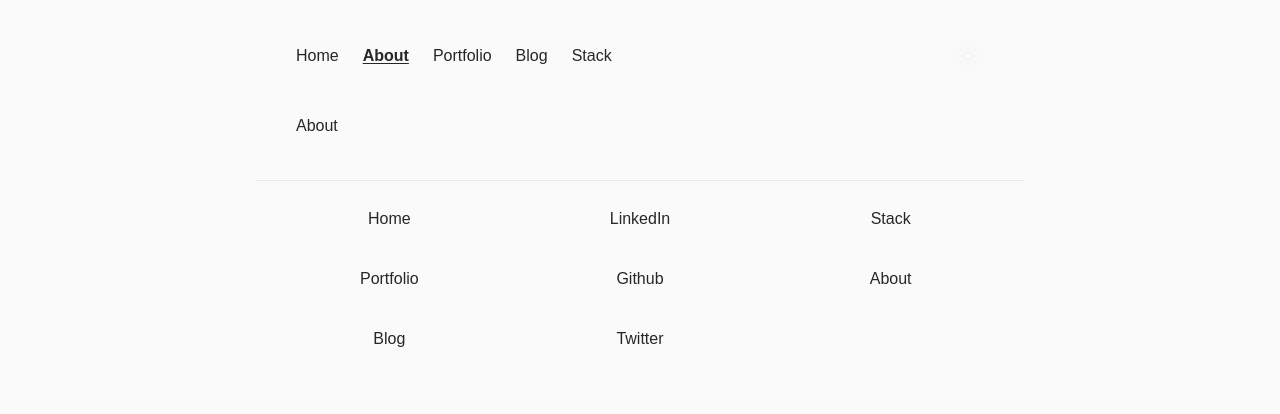
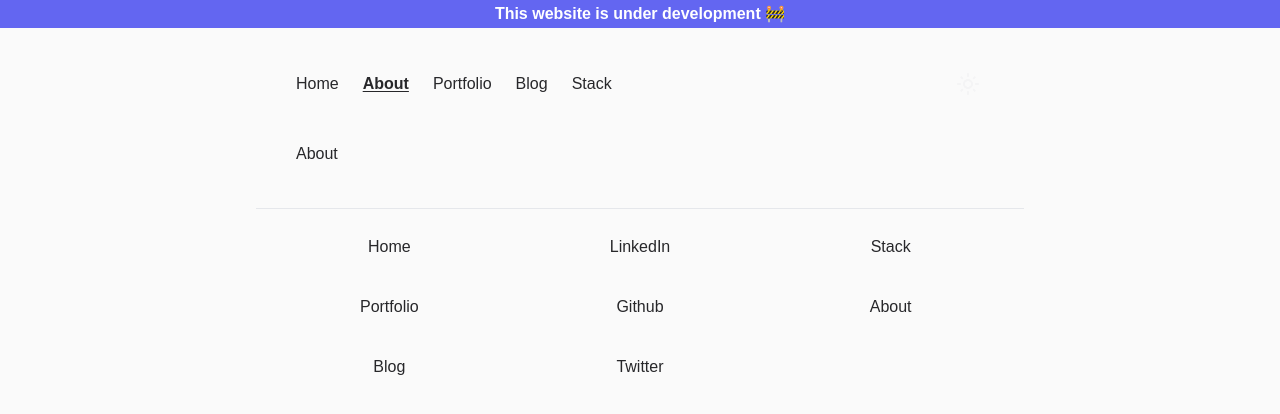
Before and after one commit to Railly/website, a Next.js app: page /about in a window 1280 px wide. Shown: the top 414 px of the page. Built offline with nearby package versions, Linux system fonts and the light colour scheme.

Commit message:
fix: remove unescaped literal

```diff
--- a/components/Header.tsx
+++ b/components/Header.tsx
@@ -85,6 +85,11 @@ const Header = () => {
           </ul>
         </header>
       </div>
+      <div className="sticky top-0 z-40 w-full text-center bg-indigo-500 h-7">
+        <span className="font-bold text-white">
+          This website is under development 🚧
+        </span>
+      </div>
       <header className="container flex justify-between max-w-3xl py-10 mx-auto px-7 md:pr-10 md:pl-7">
         <button className="flex md:hidden" onClick={handleOpenMenu}>
           <Icon.OpenMenu />
--- a/components/Markdown/Quote/index.js
+++ b/components/Markdown/Quote/index.js
@@ -1,9 +1,9 @@
 export default function Quote({ children }) {
   return (
-    <blockquote className="flex italic border-l-8 px-10 pt-5 pb-1 m-5 border-indigo-600 bg-indigo-50 dark:bg-gray-700">
-      <span>"</span>
+    <blockquote className="flex px-10 pt-5 pb-1 m-5 italic border-l-8 border-indigo-600 bg-indigo-50 dark:bg-gray-700">
+      <span>&ldquo;</span>
       {children}
-      <span>"</span>
+      <span>&ldquo;</span>
     </blockquote>
   );
 }
```
